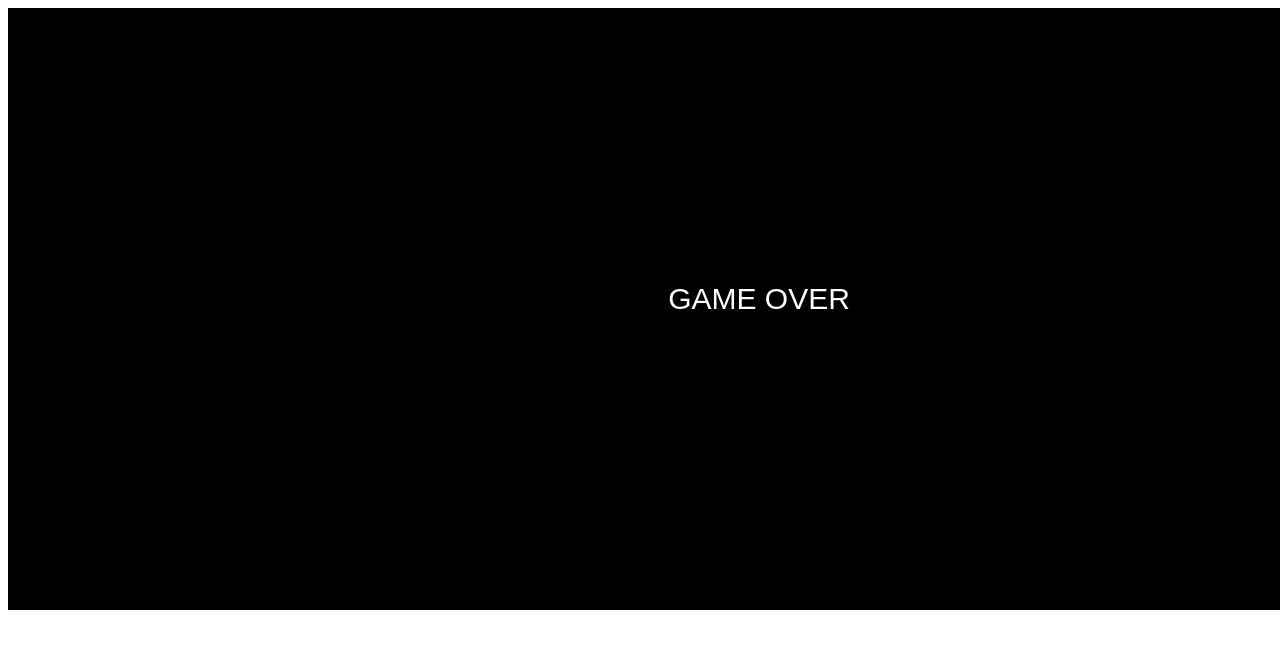
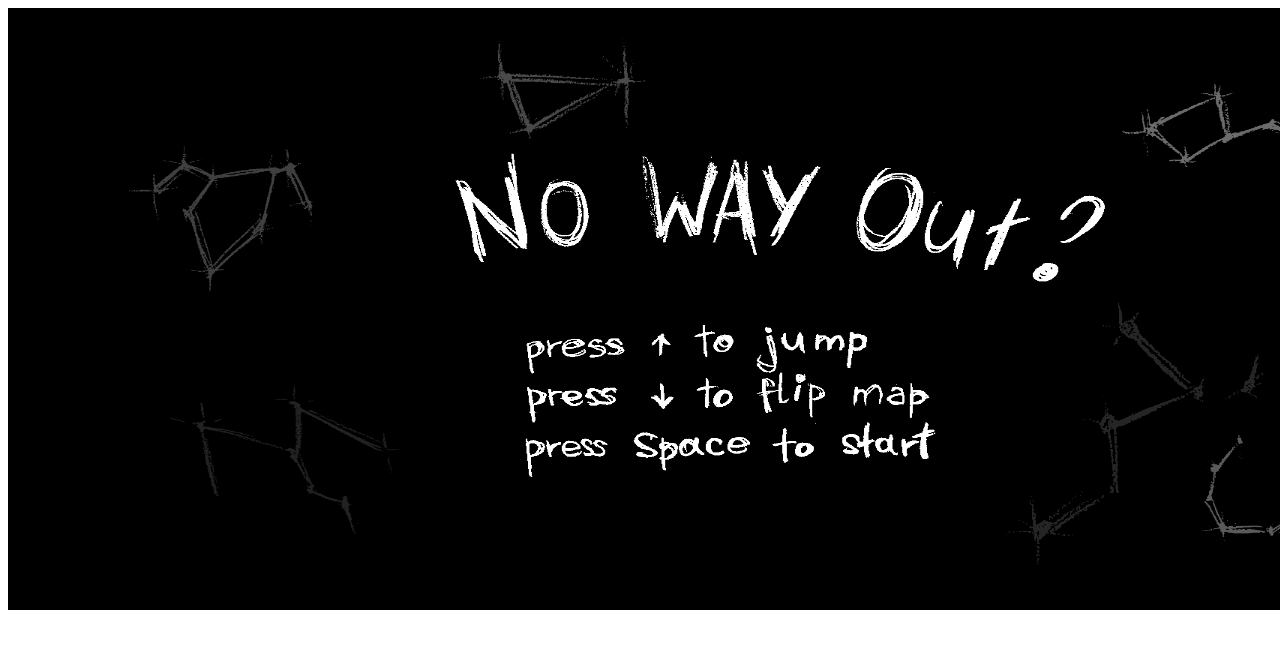
Before and after one commit to IanGaplichnik/GameJam, a plain HTML site: page index.html in a window 1280 px wide. Shown: the top 648 px of the page. Drawn offline with Linux system fonts and the light colour scheme.

Commit message:
Add start page

```diff
--- a/index.html
+++ b/index.html
@@ -16,6 +16,7 @@
 
 	<body>
 		<canvas id="gameScreen" width="1500" height="600"></canvas>
+		<img id="start" src="assets/images/start.png">
 		<img id="sprite_black" src="assets/images/run_black.png">
 		<img id="block_black" src="assets/images/block.png">
 		<img id="block_white" src="assets/images/block_white.png">
--- a/src/index.js
+++ b/src/index.js
@@ -109,15 +109,21 @@ function gameLoop(timestamp) {
 	requestAnimationFrame(gameLoop);
 }
 
+let start = document.getElementById("start");
+
 function gameBanner() {
-	ctx.rect(0, 0, GAME_WIDTH, GAME_HEIGHT);
-    ctx.fillStyle = "rgba(0,0,0,1)";
-    ctx.fill();
+	ctx.fillStyle = "rgba(0,0,0,1)";
+	ctx.fillRect(0, 0, GAME_WIDTH, GAME_HEIGHT);
+	ctx.drawImage(start, 0, 0,
+		2000, 1000, 0, 0,
+		GAME_WIDTH, GAME_HEIGHT);
+    // ctx.fillStyle = "rgba(0,0,0,1)";
+    // ctx.fill();
 	//ctx.clearRect(0, 0, GAME_WIDTH, GAME_HEIGHT);
 	if (banner == 0)
 		requestAnimationFrame(gameLoop);
 	else
-		gameBanner();
+	requestAnimationFrame(gameBanner);
 
 }
-requestAnimationFrame(gameLoop);
+requestAnimationFrame(gameBanner);
```
